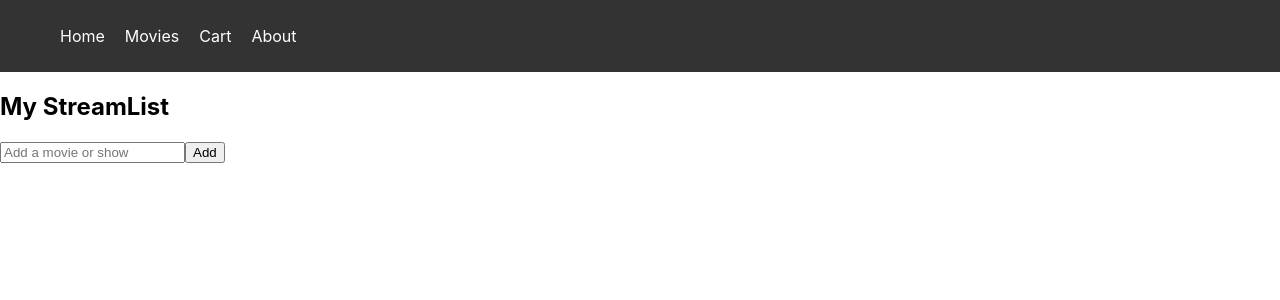
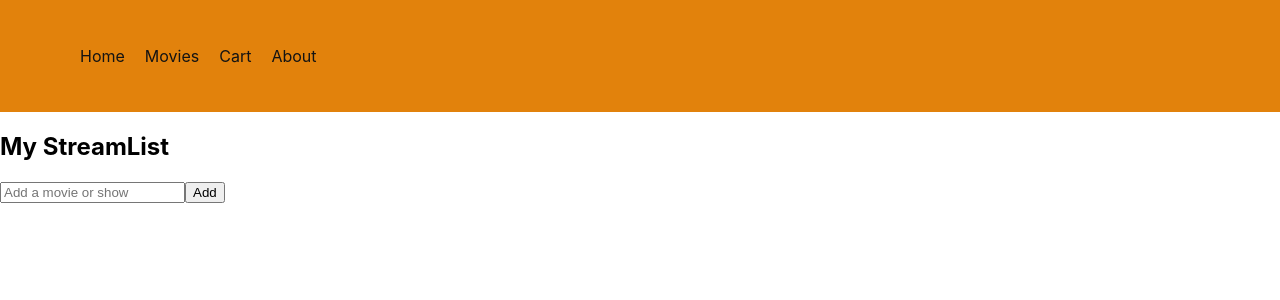
Before and after one commit to Brianthompson212/StreamList, a React (Create React App) app: page / in a window 1280 px wide. Shown: the top 300 px of the page. Built offline with nearby package versions, Linux system fonts and the light colour scheme.

Commit message:
Updated project files

```diff
--- a/src/components/Navbar.css
+++ b/src/components/Navbar.css
@@ -1,6 +1,6 @@
 .navbar {
-    background: #333;
-    padding: 10px;
+    background: #e2820c;
+    padding: 30px;
     display: flex;
     justify-content: space-between;
     align-items: center;
@@ -14,5 +14,5 @@
   }
   .navbar a {
     text-decoration: none;
-    color: white;
+    color: rgb(19, 19, 19);
   }
```
